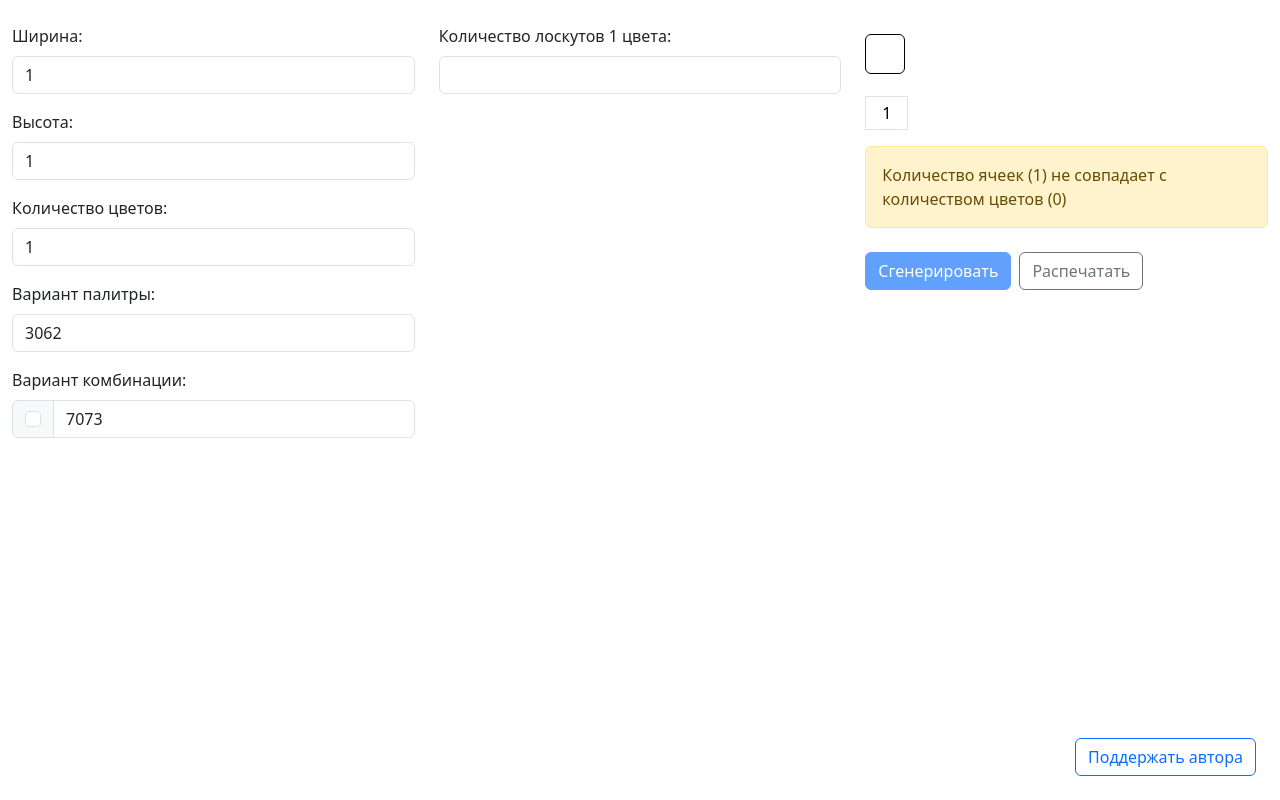
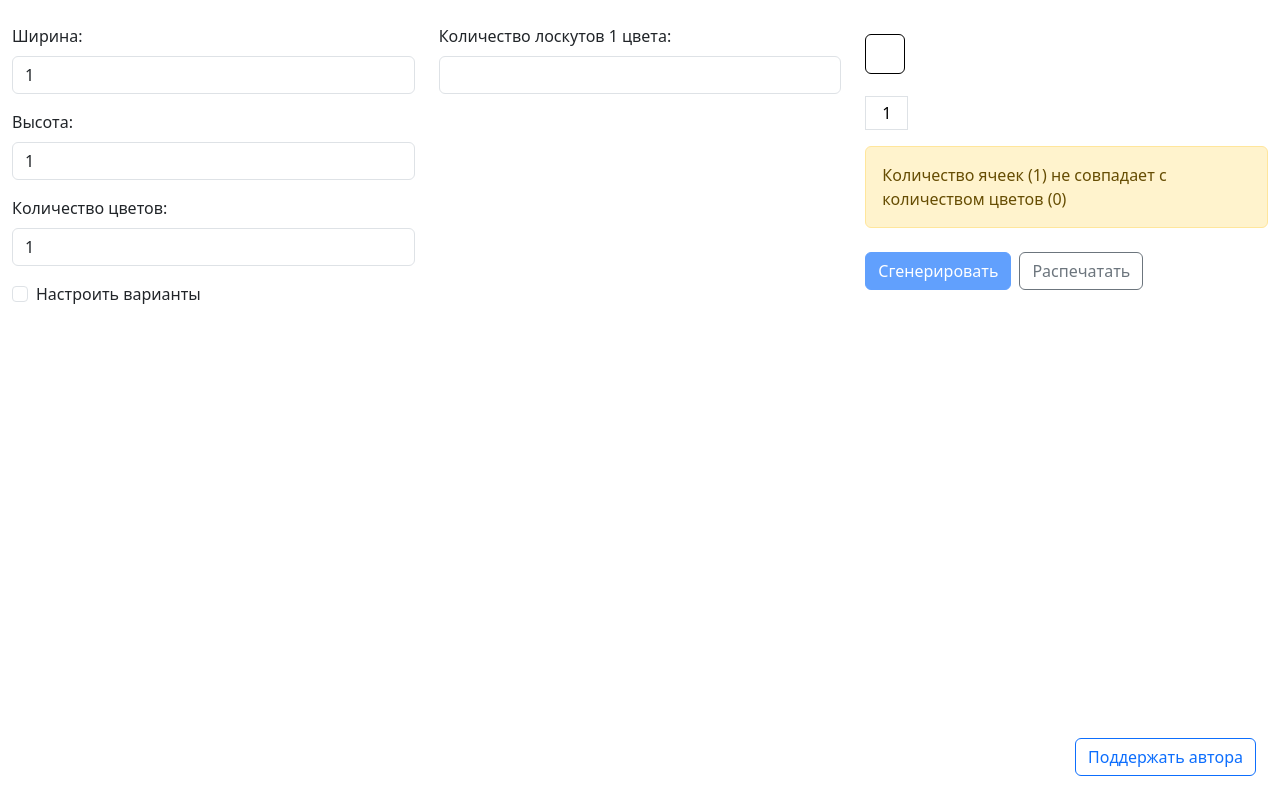
Before and after one commit to abyrate/blanket-front, a Vue app: page / in a window 1280 px wide. Built offline with nearby package versions, Linux system fonts and the light colour scheme.

Commit message:
Добавил чекбокс для показа полей с сидами

```diff
--- a/src/components/BaseSetting.vue
+++ b/src/components/BaseSetting.vue
@@ -12,10 +12,18 @@
         <input id="colors" v-model="mainStore.numColors" min="0" class="form-control" type="number">
     </div>
     <div class="mb-3">
+        <div class="form-check">
+            <input id="flexCheckDefault" v-model="showSeeds" class="form-check-input" type="checkbox">
+            <label class="form-check-label" for="flexCheckDefault">
+                Настроить варианты
+            </label>
+        </div>
+    </div>
+    <div v-if="showSeeds" class="mb-3">
         <label for="seedPalette" class="form-label">Вариант палитры:</label>
         <input id="seedPalette" v-model="mainStore.seedPalette" min="0" class="form-control" type="number">
     </div>
-    <div class="mb-3">
+    <div v-if="showSeeds" class="mb-3">
         <label for="seedCombination" class="form-label">Вариант комбинации:</label>
         <div class="input-group mb-3">
             <div class="input-group-text">
@@ -28,8 +36,11 @@
 
 <script setup>
 import { useMainStore } from '@/store'
+import { ref } from 'vue'
 
 const mainStore = useMainStore()
+
+const showSeeds = ref(false)
 </script>
 
 <style lang="scss" scoped>
```
